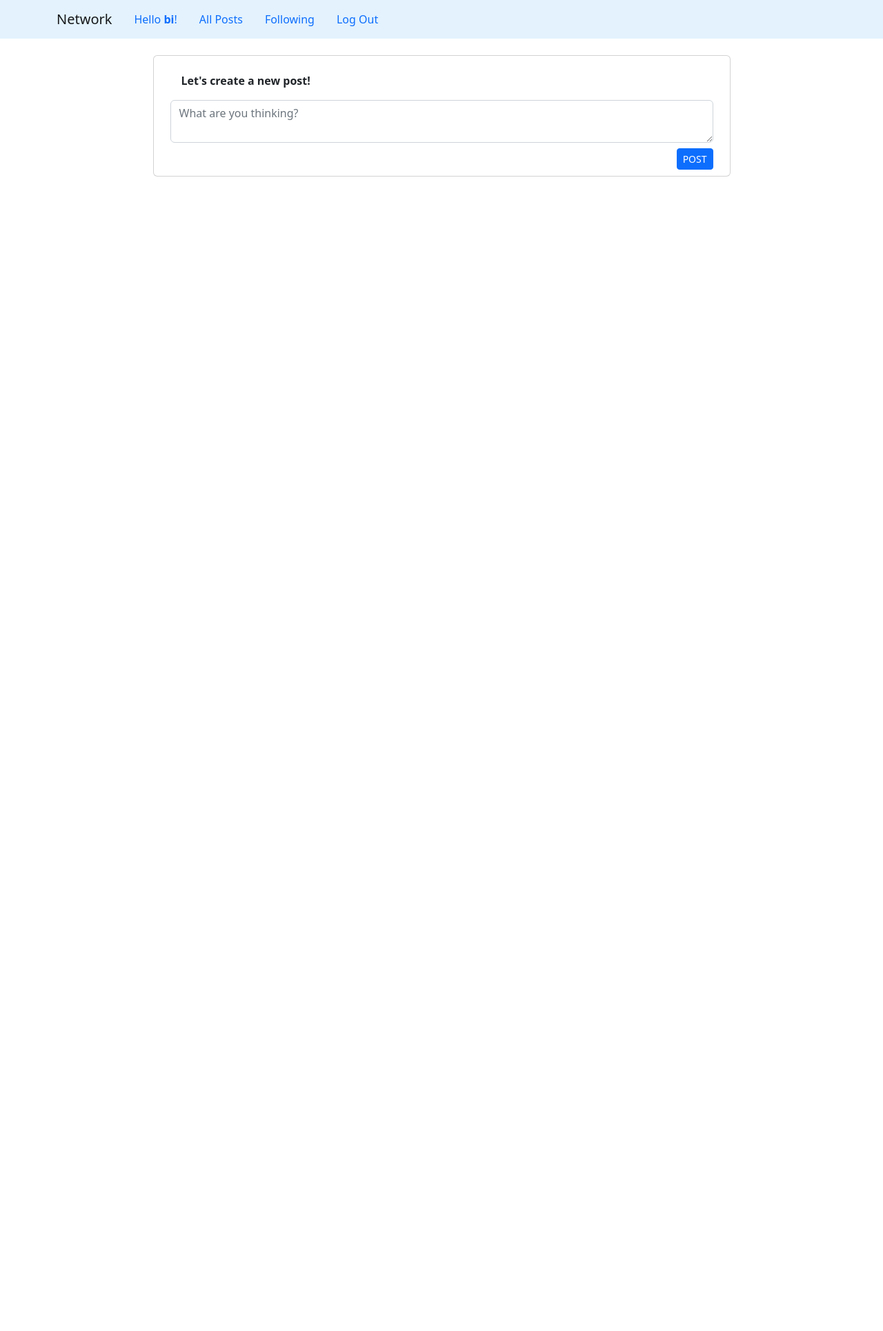
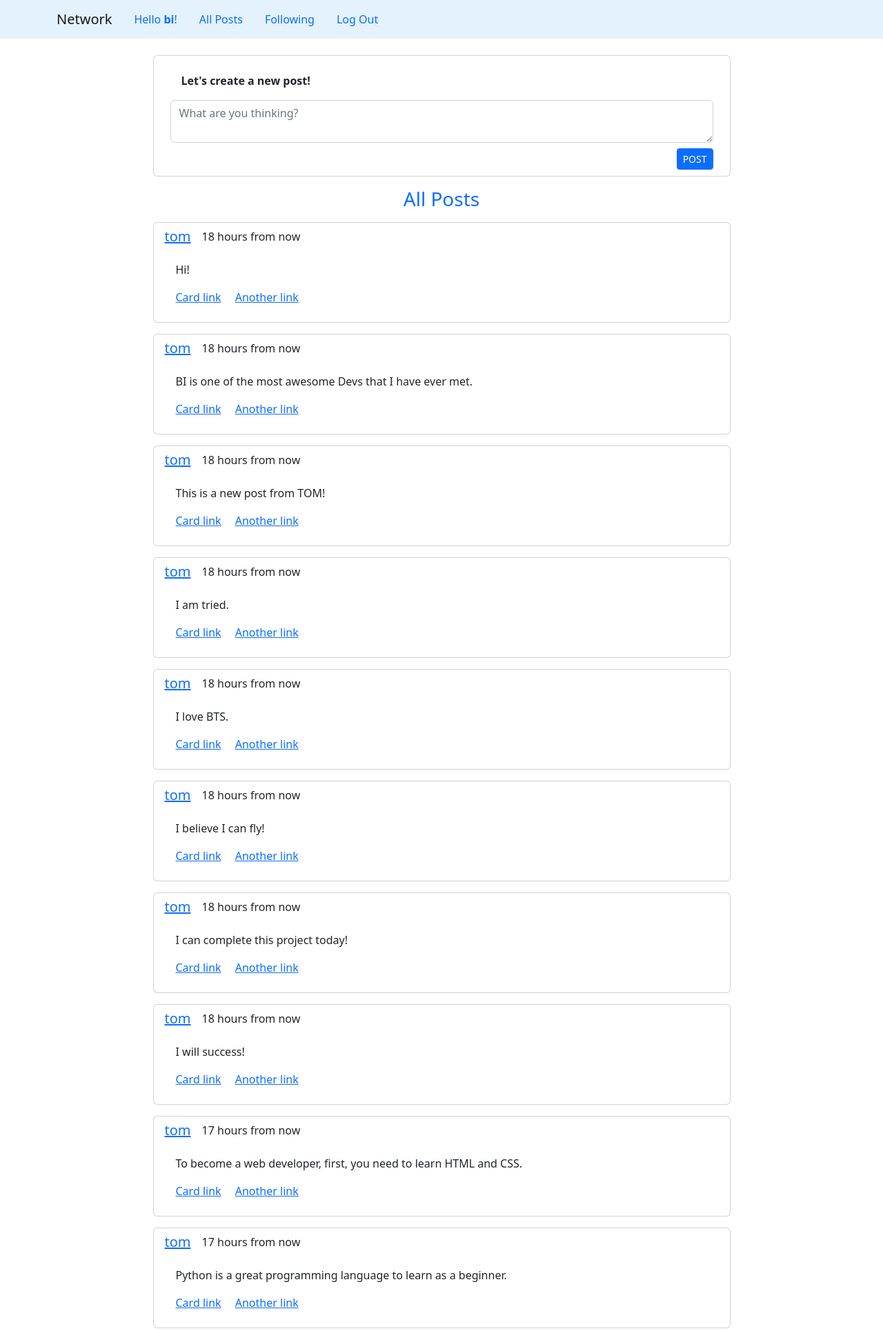
Before and after one commit to vpa24/project-4-cs50w, a Django app: page / in a window 1280 px wide. Shown: the top 1930 px of the page at 69% size. Before the commit the page ends 256 px from the top, so only its background shows below. Run offline with Django 3.2, Linux system fonts and the light colour scheme; a user stored in the database is signed in; data comes from the database, SQL or seed files in the repository; both versions use the stored data as it was after the commit.

Commit message:
display all posts and create a new post

```diff
--- a/network/static/network/network.js
+++ b/network/static/network/network.js
@@ -10,17 +10,35 @@ function createANewPost(csrf_token, message) {
     .then((reponse) => reponse.json())
     .then((result) => {
       console.log(result);
-      if (result.message) {
+      if (result.post) {
         message.value = "";
+        const post = result.post;
+        const tempElement = document.createElement("div");
+        const htmlString = `<div class="card mt-3 px-3 py-2 w-75 mx-auto fade-in" >
+			<div class="d-flex">
+				<h5 class="card-title"><a href="#">${post.owner}</a></h5>
+			</div>
+		<div class="card-body">
+			<p class="card-text">${post.message}</p>
+			<a href="#" class="card-link">Card link</a>
+			<a href="#" class="card-link">Another link</a>
+		</div>
+		</div>`;
+        tempElement.innerHTML = htmlString;
+        let fadeIn = setInterval(() => {
+          element.style.opacity = opacity;
+          opacity += 0.01;
+        }, 10);
+        document.querySelector("#allPosts").prepend(tempElement);
       }
     });
 }
 
-function displayAllPosts(){
-	fetch("/posts")
-    .then((reponse) => reponse.json())
-    .then((posts) => {
-      console.log(posts);
+function displayAllPosts() {
+  fetch("/posts")
+    .then((reponse) => reponse.text())
+    .then((template) => {
+      document.querySelector("#allPosts").innerHTML = template;
     });
 }
 
--- a/network/static/network/styles.css
+++ b/network/static/network/styles.css
@@ -0,0 +1,18 @@
+.fade-in {
+  opacity: 1;
+  animation-name: fadeInOpacity;
+  animation-iteration-count: 1;
+  animation-timing-function: ease-in;
+  animation-duration: 0.8s;
+}
+
+@keyframes fadeInOpacity {
+  0% {
+    opacity: 0;
+    height: 0;
+  }
+  100% {
+    opacity: 1;
+    height: 100%;
+  }
+}
--- /dev/null
+++ b/network/templates/network/allPosts.html
@@ -0,0 +1,15 @@
+{% load humanize %}
+{% for post in posts %}
+<div class="card mt-3 px-3 py-2 w-75 mx-auto" >
+	<div class="d-flex">
+		<h5 class="card-title"><a href="#">{{post.owner}}</a></h5>
+		<span class="text-small ms-3">{{post.timestamp|naturaltime}}</span>
+	</div>
+  <div class="card-body">
+    {% comment %} <h6 class="card-subtitle mb-2 text-muted">Card subtitle</h6> {% endcomment %}
+    <p class="card-text">{{post.message}}</p>
+    <a href="#" class="card-link">Card link</a>
+    <a href="#" class="card-link">Another link</a>
+  </div>
+</div>
+{% endfor %}
--- a/network/templates/network/index.html
+++ b/network/templates/network/index.html
@@ -10,6 +10,12 @@
             </form>
         </div>
         {% else %}
-            All Posts
+            {% comment %} <div class="row">
+                <div class="col-12">
+
+                </div>
+            </div> {% endcomment %}
         {% endif %}
+        <h3 class="text-center mt-3 text-primary">All Posts</h3>
+        <div id="allPosts"></div>
 {% endblock %}
--- a/network/views.py
+++ b/network/views.py
@@ -79,10 +79,13 @@ def createPost(request):
     user = request.user
     new_post = Post(owner = user, message = message)
     new_post.save()
-    return JsonResponse({"message": "Created a new post successfully."}, status=201)
+    latest_post = Post.objects.latest('id')
+    post_data = {'id': latest_post.id, 'owner': latest_post.owner.username, 'message': latest_post.message, 'timestamp': latest_post.timestamp}
+    return JsonResponse({"message": "Created a new post successfully.", "post": post_data}, status=201)
 
 
 def allPosts(request):
     posts = Post.objects.all().order_by("-timestamp")
-    posts_data = [{'id': post.id, 'owner': post.owner.username, 'message': post.message, 'timestamp': post.timestamp} for post in posts]
-    return JsonResponse(posts_data, safe=False)
+    return render(request, 'network/allPosts.html', {'posts': posts})
+    # return render(request, 'network/allPosts.html', {"posts": posts})
+    # return JsonResponse(posts_data, safe=False)
--- a/project4/settings.py
+++ b/project4/settings.py
@@ -37,6 +37,7 @@ INSTALLED_APPS = [
     'django.contrib.contenttypes',
     'django.contrib.sessions',
     'django.contrib.messages',
+    'django.contrib.humanize',
     'django.contrib.staticfiles',
 ]
 
```
Also changed, not shown: db.sqlite3.
